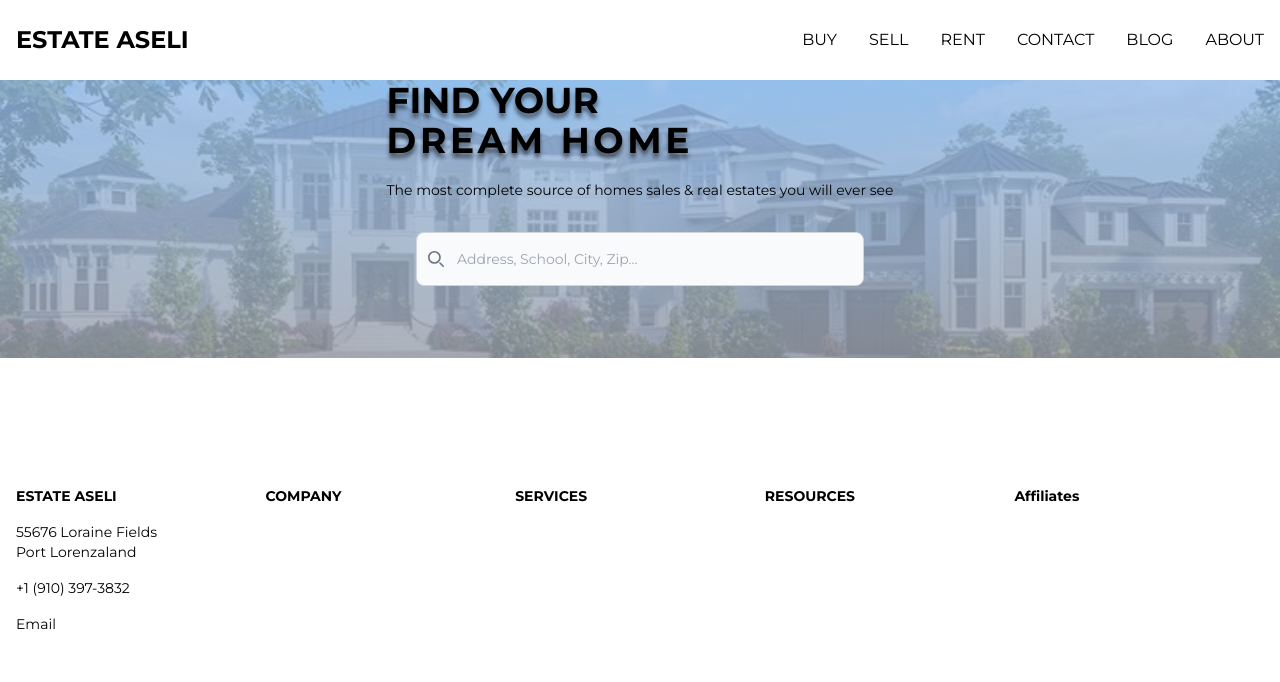
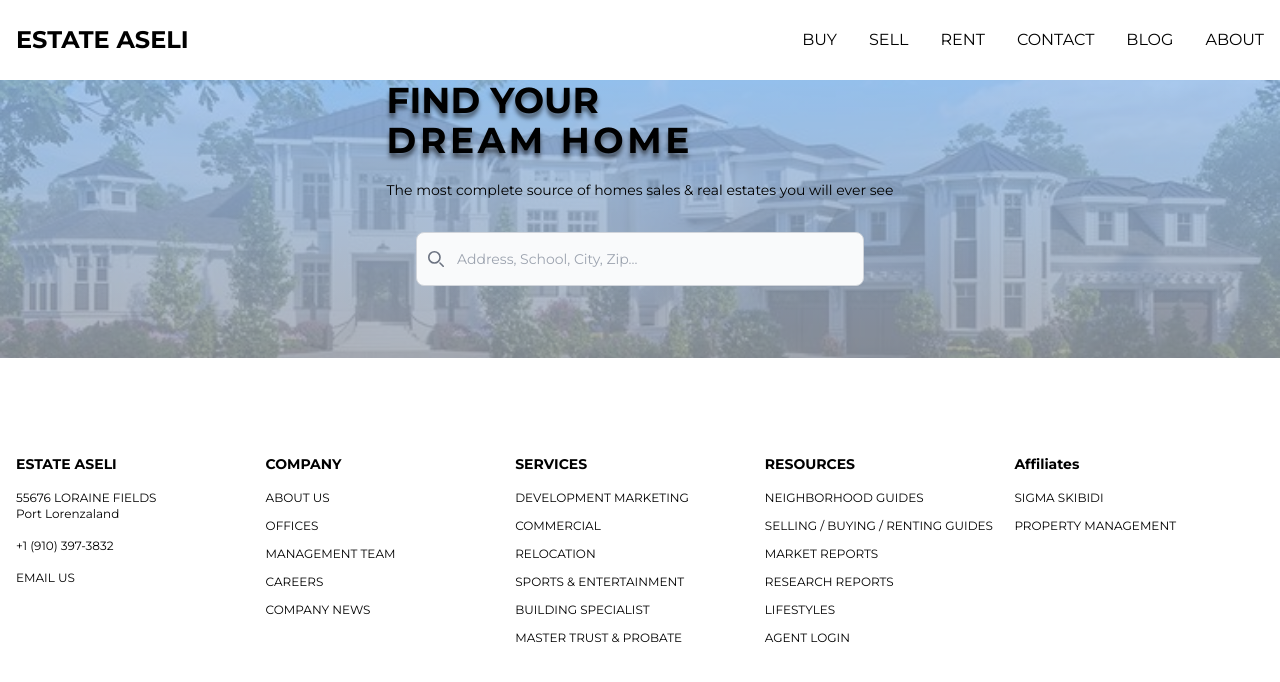
Before and after one commit to IvanSahmura/landingPageRealEstate, a Next.js app in the folder realestate/: page / in a window 1280 px wide. Shown: the top 682 px of the page. Built offline with nearby package versions, Linux system fonts and the light colour scheme.

Commit message:
finishing-footer

```diff
--- a/realestate/app/components/footer/Footer.tsx
+++ b/realestate/app/components/footer/Footer.tsx
@@ -3,33 +3,62 @@ import FooterList from "./footerList"
 
 function Footer() {
   return (
-    <footer className="text-sm mt-16">
+    <footer className="text-sm mt-8">
         <div className="max-w-screen-xl mx-auto px-4 flex flex-col md:flex-row justify-between pt-16 pb-8">
             {/* Estate */}
             <FooterList>
                 <h3 className="font-bold">ESTATE ASELI</h3>
-                <p>55676 Loraine Fields <br /> Port Lorenzaland</p>
-                <p>+1 (910) 397-3832</p>
-                <p>Email </p>
+                <p className="text-xs">55676 LORAINE FIELDS <br /> Port Lorenzaland</p>
+                <p className="text-xs">+1 (910) 397-3832</p>
+                <p className="text-xs">EMAIL US</p>
             </FooterList>
 
             {/* Company */}
             <FooterList>
                 <h3 className="font-bold">COMPANY</h3>
+                <ul className="text-xs space-y-3">
+                    <li className="Flist"><a href="#">ABOUT US</a></li>
+                    <li className="Flist"><a href="#">OFFICES</a></li>
+                    <li className="Flist"><a href="#">MANAGEMENT TEAM</a></li>
+                    <li className="Flist"><a href="#">CAREERS</a></li>
+                    <li className="Flist"><a href="#">COMPANY NEWS</a></li>
+                </ul>
             </FooterList>
             {/* Services */}
             <FooterList>
                 <h3 className="font-bold">SERVICES</h3>
+                <ul className="text-xs space-y-3">
+                    <li className="Flist"><a href="#">DEVELOPMENT MARKETING</a></li>
+                    <li className="Flist"><a href="#">COMMERCIAL</a></li>
+                    <li className="Flist"><a href="#">RELOCATION</a></li>
+                    <li className="Flist"><a href="#">SPORTS & ENTERTAINMENT</a></li>
+                    <li className="Flist"><a href="#">BUILDING SPECIALIST</a></li>
+                    <li className="Flist"><a href="#">MASTER TRUST & PROBATE</a></li>
+                </ul>
             </FooterList>
             {/* Resources */}
             <FooterList>
                 <h3 className="font-bold">RESOURCES</h3>
+                <ul className="text-xs space-y-3">
+                    <li className="Flist"><a href="#">NEIGHBORHOOD GUIDES</a></li>
+                    <li className="Flist"><a href="#">SELLING / BUYING / RENTING GUIDES</a></li>
+                    <li className="Flist"><a href="#">MARKET REPORTS</a></li>
+                    <li className="Flist"><a href="#">RESEARCH REPORTS</a></li>
+                    <li className="Flist"><a href="#">LIFESTYLES</a></li>
+                    <li className="Flist"><a href="#">AGENT LOGIN</a></li>
+                </ul>
             </FooterList>
 
             {/* Affiliates */}
             <FooterList>
                 <h3 className="font-bold">Affiliates</h3>
+                <ul className="text-xs space-y-3">
+                    <li className="Flist"><a href="#">SIGMA SKIBIDI</a></li>
+                    <li className="Flist"><a href="#">PROPERTY MANAGEMENT</a></li>
+                </ul>
             </FooterList>
+
+
             </div>
     </footer>
 )
--- a/realestate/app/components/footer/footerList.tsx
+++ b/realestate/app/components/footer/footerList.tsx
@@ -4,7 +4,7 @@ interface FooterListProps{
 
 const FooterList: React.FC<FooterListProps> = ({children }) => {
   return (
-    <div className="w-full sm:1/2 md:1/4   mb-6 flex flex-col gap-4">
+    <div className="w-full  sm:1/2 md:1/4  mb-6 flex flex-col gap-4">
         {children}
     </div>
   )
--- a/realestate/app/globals.css
+++ b/realestate/app/globals.css
@@ -5,6 +5,10 @@
 @layer components{
     .NavBarLi{
         @apply hover:underline hover:text-blue-600 duration-200
+    }
+
+    .Flist{
+      @apply hover:text-blue-600 duration-200
     }
     .typewriter {
         overflow: hidden;
```
